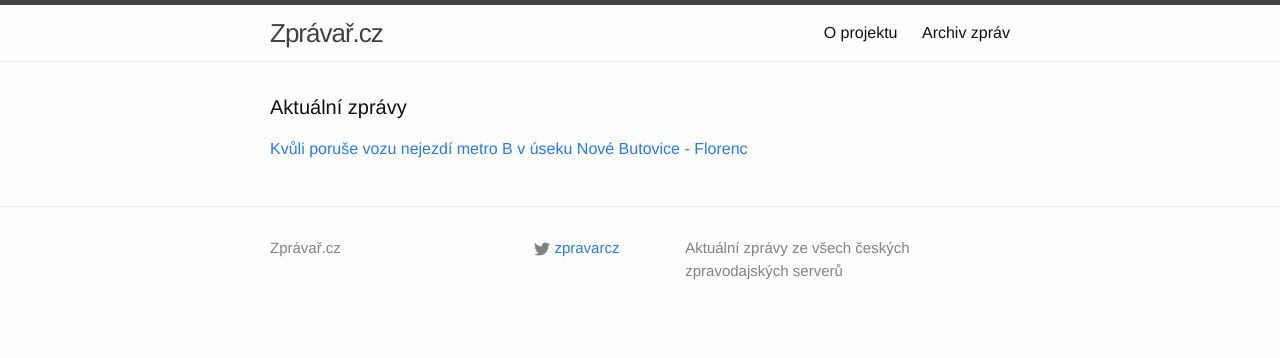
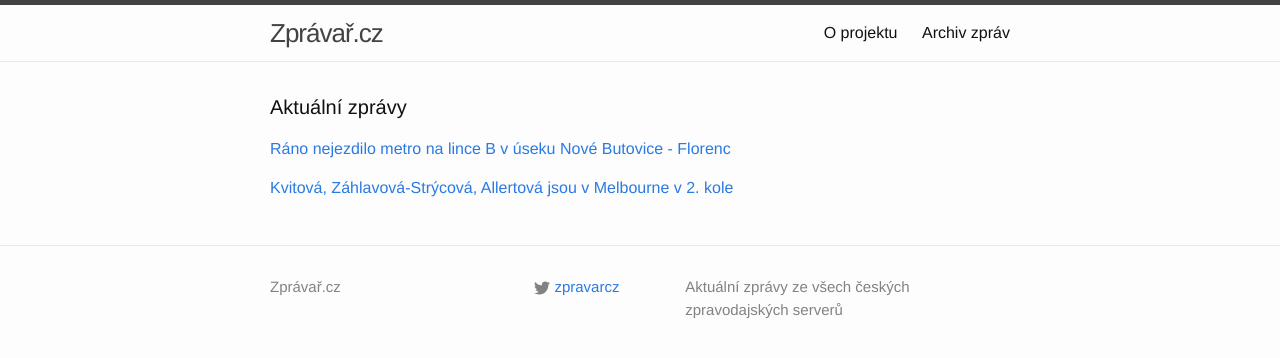
Before and after one commit to adliska/zpravar, a Jekyll site: the page built from index.html, in a window 1280 px wide. Shown: the top 358 px of the page. Built offline with Jekyll 4.4.1, drawn with Linux system fonts in a browser that asks for light colours.

Commit message:
zpravar news update

```diff
--- a/index.html
+++ b/index.html
@@ -5,11 +5,21 @@ layout: default
 <div class="home">
     <h1 class="page-heading">Aktuální zprávy</h1>
 
-<p><a href="javascript:;" onclick="toggle_visibility('zpravy0')">Kvůli poruše vozu nejezdí metro B v úseku Nové Butovice - Florenc</a></p>
+<p><a href="javascript:;" onclick="toggle_visibility('zpravy0')">Ráno nejezdilo metro na lince B v úseku Nové Butovice - Florenc</a></p>
 <div id="zpravy0" style="display:none">
 <ul>
+<li><a href=http://www.financninoviny.cz/zpravodajstvi/zpravy/rano-nejezdilo-metro-na-lince-b-v-useku-nove-butovice-florenc/1170984>Ráno nejezdilo metro na lince B v úseku Nové Butovice - Florenc - www.financninoviny.cz</a></li>
+<li><a href=http://zpravy.aktualne.cz/regiony/kvuli-poruse-nejezdi-metro-v-useku-nove-butovice-florenc/r~60eeaea8a06911e49e4b0025900fea04/>Kvůli poruše nejezdí metro v úseku Nové Butovice - Florenc - zpravy.aktualne.cz</a></li>
 <li><a href=http://www.novinky.cz/domaci/359225-kvuli-poruse-vozu-nejezdi-metro-b-v-useku-nove-butovice-florenc.html>Kvůli poruše vozu nejezdí metro B v úseku Nové Butovice - Florenc - www.novinky.cz</a></li>
 <li><a href=http://www.financninoviny.cz/zpravodajstvi/zpravy/kvuli-poruse-vozu-nejezdi-metro-b-v-useku-nove-butovice-florenc/1170984>Kvůli poruše vozu nejezdí metro B v úseku Nové Butovice - Florenc - www.financninoviny.cz</a></li>
 <li><a href=http://www.novinky.cz/domaci/359225-kvuli-poruse-vlaku-nejezdi-metro-na-lince-b-v-useku-zlicin-florenc.html>Kvůli poruše vlaku nejezdí metro na lince B v úseku Zličín - Florenc - www.novinky.cz</a></li>
 </ul>
+</div><p><a href="javascript:;" onclick="toggle_visibility('zpravy1')">Kvitová, Záhlavová-Strýcová, Allertová jsou v Melbourne v 2. kole</a></p>
+<div id="zpravy1" style="display:none">
+<ul>
+<li><a href=http://www.sportovninoviny.cz/zpravy/kvitova-zahlavova-strycova-allertova-jsou-v-melbourne-v-2-kole/1170977>Kvitová, Záhlavová-Strýcová, Allertová jsou v Melbourne v 2. kole - www.sportovninoviny.cz</a></li>
+<li><a href=http://sport.idnes.cz/na-australian-open-postupuji-kvitova-zahlavova-strycova-i-allertova-hernych-konci-gzk-/tenis.aspx?c=A150120_041443_tenis_vis>Na Australian Open postupují Kvitová, Záhlavová-Strýcová i Allertová, Hernych končí - sport.idnes.cz</a></li>
+<li><a href=http://sport.aktualne.cz/allertova-v-grandslamove-premiere-zarila-uspela-i-strycova/r~8cbb2418a05911e4ab15002590604f2e/>Allertová v grandslamové premiéře zářila. Uspěla i Strýcová - sport.aktualne.cz</a></li>
+<li><a href=http://sport.idnes.cz/na-australian-open-postupuji-zahlavova-strycova-a-allertova-kvalifikant-hernych-konci-gtg-/tenis.aspx?c=A150120_041443_tenis_vis>Na Australian Open postupují Záhlavová-Strýcová a Allertová, kvalifikant Hernych končí - sport.idnes.cz</a></li>
+</ul>
 </div></div>
```
